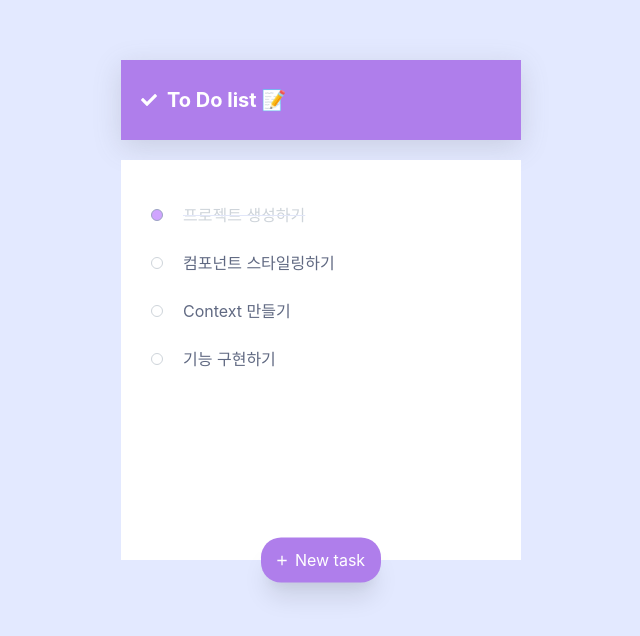
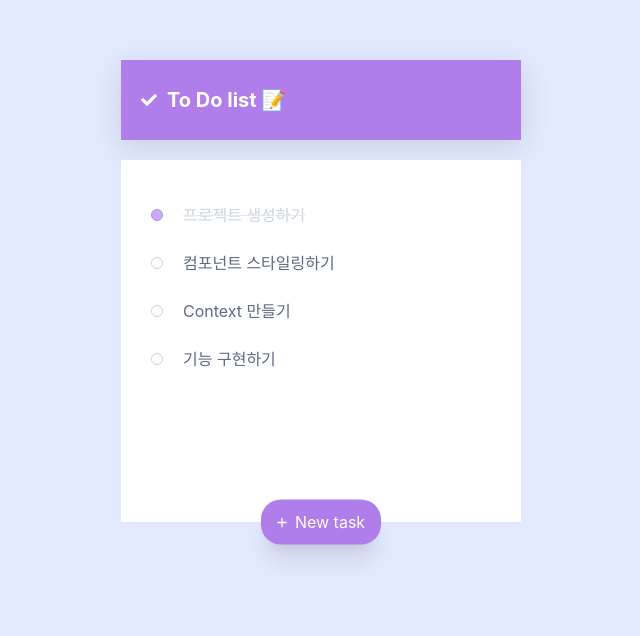
Before and after one commit to HyeryeonSong/todo, a React (Create React App) app: page / in a window 1280 px wide. Shown: the part 120-756 px from the top of the page, without its empty margins (319-959 px from the left). Built offline with nearby package versions, Linux system fonts and the light colour scheme.

Commit message:
New task 버튼 위치 고정

```diff
--- a/src/App.js
+++ b/src/App.js
@@ -26,8 +26,8 @@ function App() {
       <GlobalStyle />
       <TodoTemplate>
         <TodoHead />
+        <TodoList />
         <TodoCreate />
-        <TodoList />
       </TodoTemplate>
     </TodoProvider>
   );
--- a/src/components/TodoList.js
+++ b/src/components/TodoList.js
@@ -9,6 +9,7 @@ const TodoListBlock = styled.div`
   height: 100%;
   margin-top: 20px;
   padding: 30px;
+  padding-bottom: 140px;
 `
 
 function TodoList(){
--- a/src/components/TodoTemplate.js
+++ b/src/components/TodoTemplate.js
@@ -3,7 +3,7 @@ import styled from 'styled-components';
 
 const TodoTemplateBlock = styled.div`
   width: 400px;
-  height: 500px;
+  height: 100%;
   position: relative;
   margin: 0 auto;
   margin-top: 180px;
```
Also changed, not shown: src/components/TodoCreate.js (line endings or trailing spaces).
